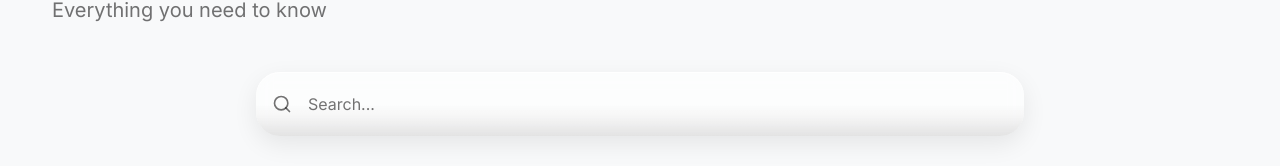
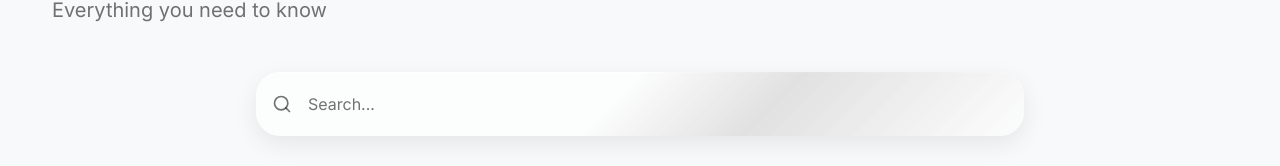
Before and after one commit to 3S-Clean/3s-clean-app, a Next.js app: page /en/faq in a window 1280 px wide. Shown: the part 255-421 px from the top of the page. Built offline with nearby package versions, Linux system fonts and the light colour scheme; no server answers.

Commit message:
feat: new de-en-auth

```diff
--- a/components/ui/card/CardFrame.ts
+++ b/components/ui/card/CardFrame.ts
@@ -7,12 +7,11 @@ export const CARD_FRAME_BASE = [
     // Light: 50% pure, then gentle shade, then stronger same shade
     "before:pointer-events-none before:absolute before:inset-0 before:content-['']",
     "before:opacity-100",
-    "before:[background:linear-gradient(180deg,rgba(0,0,0,0)_0%,rgba(0,0,0,0)_50%,rgba(0,0,0,0.03)_70%,rgba(0,0,0,0.10)_100%)]",
+    "before:[background:linear-gradient(135deg,rgba(0,0,0,0)_0%,rgba(0,0,0,0)_46%,rgba(0,0,0,0.11)_66%,rgba(0,0,0,0)_100%)]",
     "dark:before:opacity-0",
 
     // Light: subtle inner highlight + outer depth
     "[box-shadow:inset_0_1px_0_rgba(255,255,255,0.70),0_8px_24px_rgba(0,0,0,0.08)]",
-
     // Dark
     "dark:bg-gradient-to-br dark:from-[var(--card)]/85 dark:via-[var(--card)]/70 dark:to-black/30",
     "dark:backdrop-blur-sm dark:text-white",
```
